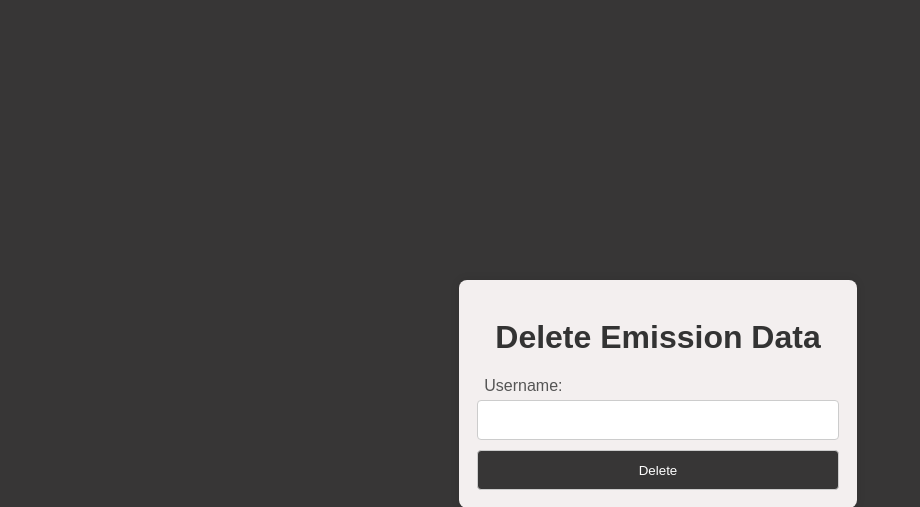
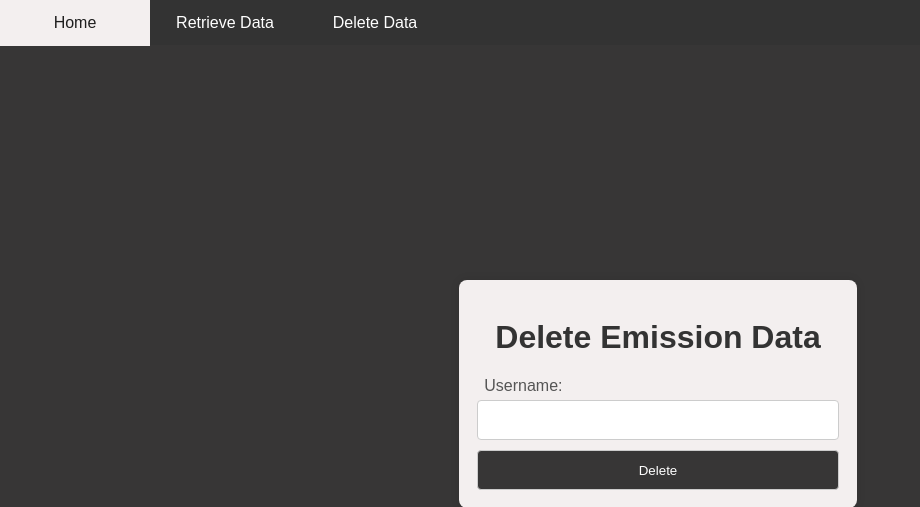
Before and after one commit to bipinKrishnan/cloud_computing_project, a Flask app: page /del_landing in a window 1280 px wide. Shown: the top 507 px of the page, without its empty margins (0-920 px from the left). Run offline with Flask 3, Linux system fonts and the light colour scheme; parts of the project's set-up code (start-up, migrations or seed data) failed here and were passed over.

Commit message:
added nav bar

```diff
--- a/templates/temp.html
+++ b/templates/temp.html
@@ -8,8 +8,16 @@
     <title>Carbon Interface API</title>
 </head>
 <body>
+    <ul>
+        <li><a  href="/">Home</a></li>
+        <li><a href="/fetch_landing">Retrieve Data</a></li>
+        <li><a href="/del_landing">Delete Data</a></li>
+    </ul>
+
     <div class="container_v">
-        <form action="/fetch_and_display" method="post" enctype="application/x-www-form-urlencoded">
+        {% block form_name %}
+        <form  action="/fetch_and_display" method="post" enctype="application/x-www-form-urlencoded">
+        {% endblock %}
             <h1>{% block form_head %}{% endblock %}</h1>
             {% block content %}{% endblock %}
         </form>
```
